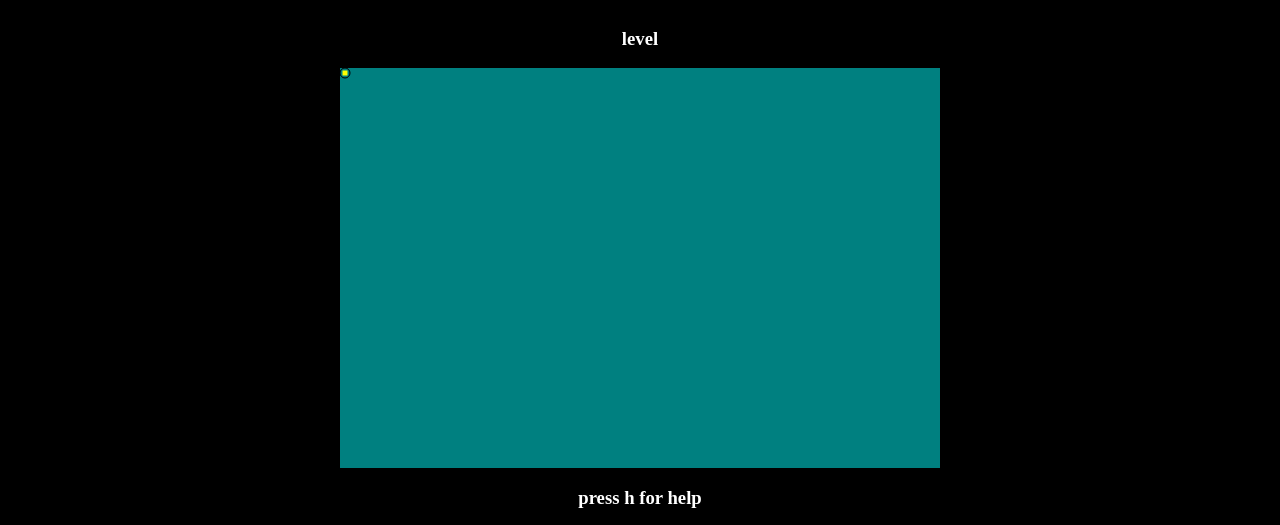
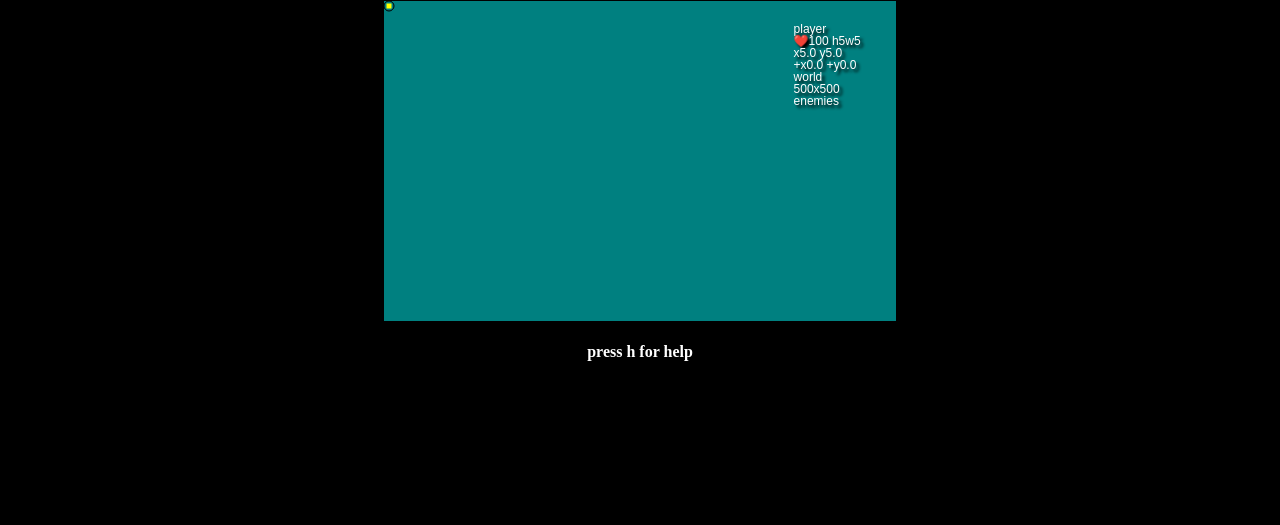
Before and after one commit to vaernion/crimsonstate, a website built with webpack: page public/index.html in a window 1280 px wide. Shown: the part 66-591 px from the top of the page. Built offline with nearby package versions, Linux system fonts and the light colour scheme.

Commit message:
arrow keys, debug info, readme table,  use world

```diff
--- a/public/index.html
+++ b/public/index.html
@@ -9,19 +9,20 @@
   </head>
   <body>
     <header id="header">
-      <h2>Crimsonstate</h2>
+      <!-- <h2>Crimsonstate</h2> -->
     </header>
     <main id="main">
       <h3>level</h3>
       <div id="input-display"></div>
       <canvas id="game-canvas"></canvas>
       <div id="help">
-        <h3 id="help-clue">press h for help</h3>
+        <h4 id="help-clue">press h for help</h4>
         <div id="help-content" hidden="true">
           <ul class="list-none">
-            <li>wasd: move</li>
+            <li>esc: pause</li>
+            <li>wasd/arrows: move</li>
             <li>mouse: aim & shoot</li>
-            <li>space: ability</li>
+            <li>space: use ability</li>
             <li>health: don't die</li>
           </ul>
         </div>
--- a/public/style.css
+++ b/public/style.css
@@ -24,6 +24,7 @@ a:hover {
 }
 
 #footer {
+  margin-top: 10rem;
   display: flex;
   justify-content: space-evenly;
   background-color: rgb(24, 23, 23);
--- a/src/controls.ts
+++ b/src/controls.ts
@@ -3,12 +3,18 @@ enum ControlsButtons {
   a = "a",
   s = "s",
   d = "d",
+  up = "ArrowUp",
+  left = "ArrowLeft",
+  down = "ArrowDown",
+  right = "ArrowRight",
   h = "h",
   space = " ",
+  pipe = "|",
 }
 
 export class Controls {
   #context: Document;
+  public showDebug: boolean = process.env.NODE_ENV === "development";
 
   // read by game on next update to decide vector
   public isMovingUp: boolean = false;
@@ -34,31 +40,43 @@ export class Controls {
   }
 
   private keyHelper(ev: KeyboardEvent) {
-    // console.log(ev);
+    // TS doesn't like Object.values(ControlsButtons).includes(ev.key)
+    let validButtons: string[] = Object.values(ControlsButtons);
+    if (validButtons.includes(ev.key)) {
+      // prevent accidental scrolling of the page
+      ev.preventDefault();
+    }
     switch (ev.key) {
+      case ControlsButtons.pipe:
+        if (ev.type === "keydown") this.showDebug = !this.showDebug;
+        break;
       case ControlsButtons.h:
-        if (ev.type === "keydown") this.help();
+        if (ev.type === "keydown") this.handleHelp();
         break;
       case ControlsButtons.w:
       case ControlsButtons.a:
       case ControlsButtons.s:
       case ControlsButtons.d:
-        this.wasd(ev);
+      case ControlsButtons.up:
+      case ControlsButtons.left:
+      case ControlsButtons.down:
+      case ControlsButtons.right:
+        this.handleDirection(ev);
         break;
       case ControlsButtons.space:
-        this.ability();
+        this.handleAbility();
         break;
     }
   }
 
-  private help() {
+  private handleHelp() {
     const helpClue = this.#context.getElementById("help-clue");
     const helpContent = this.#context.getElementById("help-content");
     if (helpClue) helpClue.hidden = !helpClue.hidden;
     if (helpContent) helpContent.hidden = !helpContent.hidden;
   }
 
-  private wasd(ev: KeyboardEvent) {
+  private handleDirection(ev: KeyboardEvent) {
     // const inputDisplay = this.#context.getElementById("input-display");
     // if (inputDisplay) {
     //   inputDisplay.textContent =
@@ -68,21 +86,25 @@ export class Controls {
 
     switch (ev.key) {
       case ControlsButtons.w:
+      case ControlsButtons.up:
         this.isMovingUp = ev.type === "keydown";
         break;
       case ControlsButtons.a:
+      case ControlsButtons.left:
         this.isMovingLeft = ev.type === "keydown";
         break;
       case ControlsButtons.s:
+      case ControlsButtons.down:
         this.isMovingDown = ev.type === "keydown";
         break;
       case ControlsButtons.d:
+      case ControlsButtons.right:
         this.isMovingRight = ev.type === "keydown";
         break;
     }
   }
 
-  private ability() {
+  private handleAbility() {
     this.isActivatingAbility = true;
   }
 }
--- /dev/null
+++ b/src/debug.ts
@@ -0,0 +1,44 @@
+import { Controls } from "./controls";
+import { Player } from "./player";
+import { World } from "./world";
+
+export class Debug {
+  public drawDebug(
+    canvas: HTMLCanvasElement,
+    ctx: CanvasRenderingContext2D,
+    controls: Controls,
+    player: Player,
+    world: World
+  ) {
+    ctx.save();
+
+    const debugInfo = `
+player
+❤️${player.health} h${player.height}w${player.width} \
+${controls.isActivatingAbility ? "💣" : ""}
+x${player.position.x.toFixed(1)} y${player.position.y.toFixed(1)}
++x${player.movement.x.toFixed(1)} +y${player.movement.y.toFixed(1)}
+world
+${world.width}x${world.height}
+enemies
+`;
+    const debugInfoLines = debugInfo.split("\n").filter((e) => e !== "");
+
+    ctx.fillStyle = "white";
+    ctx.shadowOffsetX = 3;
+    ctx.shadowOffsetY = 3;
+    ctx.shadowColor = "black";
+    ctx.shadowBlur = 3;
+    const fontSize = parseInt(ctx.font.split(" ")[0]) * 1.2;
+    ctx.font = `${fontSize}px sans-serif`;
+    for (let i = 0; i < debugInfoLines.length; i++) {
+      ctx.fillText(
+        debugInfoLines[i],
+        canvas.width * 0.8,
+        canvas.height * 0.1 + i * fontSize,
+        canvas.width * 0.2 // max width, attempts to fit within limit
+      );
+    }
+    ctx.restore(); // prevent Debug from interfering with styles of other modules
+  }
+}
--- a/src/game.ts
+++ b/src/game.ts
@@ -1,26 +1,28 @@
 import { Controls } from "./controls";
+import { Debug } from "./debug";
 import { Player } from "./player";
 import { World } from "./world";
 
 export interface GameFrames {
   count: number;
-  maxCount: number;
+  // maxCount: number;
   lastTimestamp: number;
   dt: number;
   referenceRefresh: number;
 }
 
 export class Game {
-  canvas: HTMLCanvasElement;
-  ctx: CanvasRenderingContext2D;
+  public canvas: HTMLCanvasElement;
+  private ctx: CanvasRenderingContext2D;
 
+  private debug = new Debug();
   private controls: Controls = new Controls(document);
   private player: Player = new Player();
-  private world: World = new World();
+  private world: World = new World(500, 500);
 
   private frames: GameFrames = {
     count: 0,
-    maxCount: 100,
+    // maxCount: 100,
     lastTimestamp: 0,
     dt: 0,
     referenceRefresh: 1000 / 60,
@@ -54,9 +56,12 @@ export class Game {
       this.frames.count++;
       return;
     }
+
+    // player movement
     this.frames.dt = timestamp - this.frames.lastTimestamp;
     this.player.movePlayer(
       this.controls,
+      this.world,
       this.frames,
       this.canvas.width,
       this.canvas.height
@@ -67,10 +72,11 @@ export class Game {
   }
 
   private draw() {
+    // background
     this.ctx.fillStyle = "teal";
     this.ctx.fillRect(0, 0, this.canvas.width, this.canvas.height);
-    // console.log(this.player.position);
 
+    // player
     this.ctx.fillStyle = "yellow";
     this.ctx.fillRect(
       // divide by 2 to keep x and y in center of player sprite
@@ -80,7 +86,9 @@ export class Game {
       this.player.height
     );
 
+    // player outline
     this.ctx.beginPath();
+    this.ctx.fillStyle = "red";
     this.ctx.arc(
       this.player.position.x,
       this.player.position.y,
@@ -89,5 +97,16 @@ export class Game {
       2 * Math.PI
     );
     this.ctx.stroke();
+
+    // debug info
+    if (this.controls.showDebug) {
+      this.debug.drawDebug(
+        this.canvas,
+        this.ctx,
+        this.controls,
+        this.player,
+        this.world
+      );
+    }
   }
 }
--- a/src/index.ts
+++ b/src/index.ts
@@ -2,8 +2,8 @@ import { Game } from "./game";
 
 function init() {
   const canvas = document.getElementById("game-canvas");
-  const canvasWidth = 600;
-  const canvasHeight = 400;
+  const canvasWidth = window.innerWidth * 0.4;
+  const canvasHeight = window.innerHeight * 0.4;
 
   if (canvas instanceof HTMLCanvasElement) {
     const game = new Game(canvas, canvasWidth, canvasHeight);
--- a/src/player.ts
+++ b/src/player.ts
@@ -1,5 +1,6 @@
 import { Controls } from "./controls";
 import { GameFrames } from "./game";
+import { World } from "./world";
 
 export class Player {
   public health = 100;
@@ -10,7 +11,7 @@ export class Player {
     x: 0,
     y: 0,
   };
-  private movement = {
+  public movement = {
     x: 0,
     y: 0,
   };
@@ -60,6 +61,7 @@ export class Player {
 
   public movePlayer(
     controls: Controls,
+    world: World,
     frames: GameFrames,
     canvasWidth: number,
     canvasHeight: number
@@ -73,11 +75,11 @@ export class Player {
     if (this.position.y - this.height <= 0) {
       this.position.y = this.height;
     }
-    if (this.position.x + this.width >= canvasWidth) {
-      this.position.x = canvasWidth - this.width;
+    if (this.position.x + this.width >= world.width) {
+      this.position.x = world.width - this.width;
     }
-    if (this.position.y + this.height >= canvasHeight) {
-      this.position.y = canvasHeight - this.width;
+    if (this.position.y + this.height >= world.height) {
+      this.position.y = world.width - this.width;
     }
   }
 }
--- a/src/world.ts
+++ b/src/world.ts
@@ -1,6 +1,8 @@
 export class World {
-  width = 500;
-  height = 500;
+  public width: number;
+  height: number;
 
-  constructor() {}
+  constructor(width: number, height: number) {
+    (this.width = width), (this.height = height);
+  }
 }
--- a/webpack.config.js
+++ b/webpack.config.js
@@ -4,7 +4,7 @@ const CopyWebpackPlugin = require("copy-webpack-plugin");
 module.exports = {
   entry: "./src/index.ts",
   devServer: {
-    contentBase: path.join(__dirname, "assets"),
+    // contentBase: path.join(__dirname, "assets"),
     compress: false,
     port: 3000,
   },
```
Also changed, not shown: README.md.
